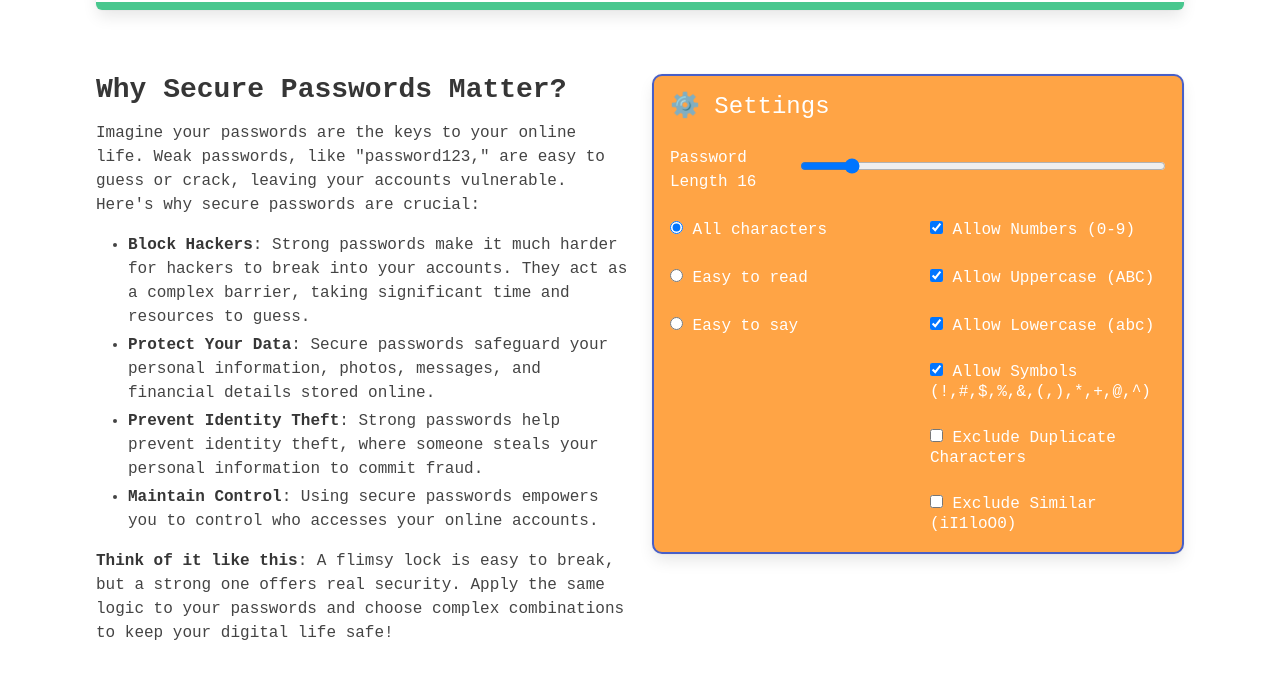
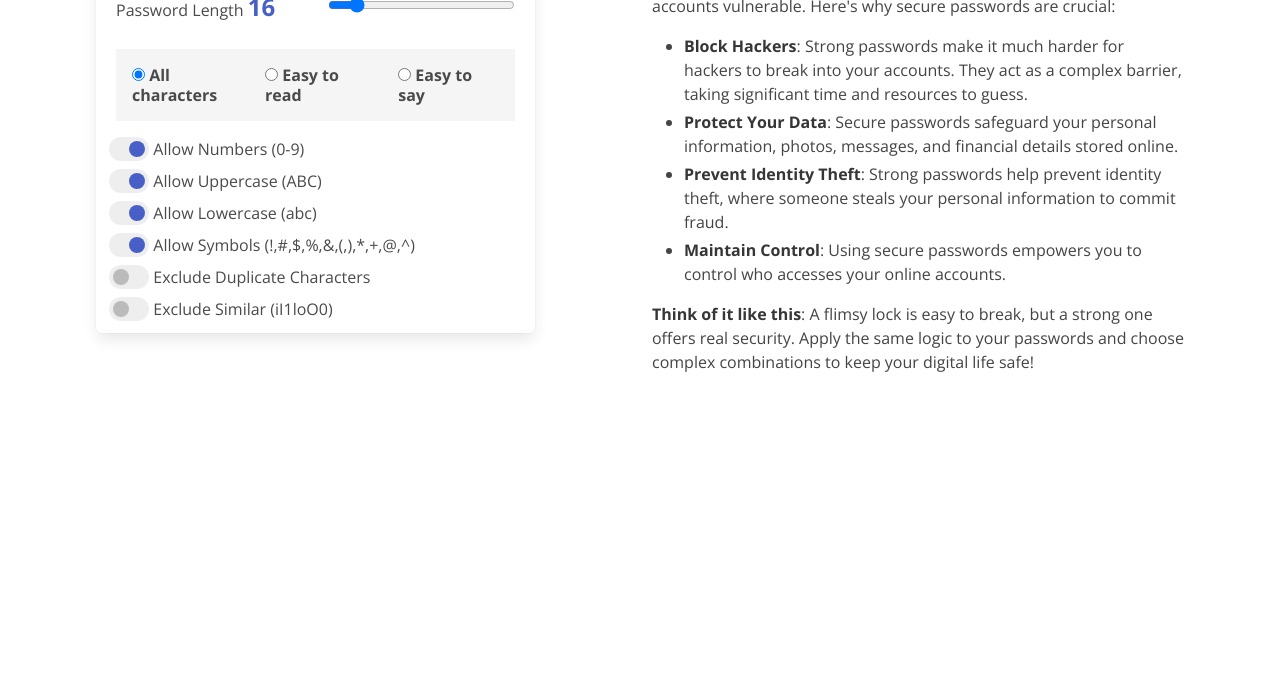
Before and after one commit to dr-wahrheit/another-password-generator, a website built with webpack: page src/templates/index.html in a window 1280 px wide. Shown: the part 364-1041 px from the top of the page. After the commit the page ends 840 px from the top, so only its background shows below. Built offline with nearby package versions, Linux system fonts and the light colour scheme.

Commit message:
New style!

```diff
--- a/package.json
+++ b/package.json
@@ -38,5 +38,8 @@
     "webpack": "^5.90.3",
     "webpack-cli": "^5.1.4",
     "webpack-dev-server": "^5.0.2"
+  },
+  "dependencies": {
+    "yarn": "^1.22.22"
   }
 }
--- a/src/styles/style.scss
+++ b/src/styles/style.scss
@@ -1,4 +1,6 @@
-$secondaryColor: #ffa445;
+@import url('https://fonts.googleapis.com/css2?family=Open+Sans:ital,wght@0,300..800;1,300..800&display=swap');
+
+$secondaryColor: #a89d91;
 $primaryColor: #485fc7;
 $backgroundColor: #ffffff;
 
@@ -18,7 +20,7 @@ body {
 	padding: 0;
 	width: 100%;
 	height: 100%;
-	font-family: "Kode Mono", monospace;
+  font-family: "Open Sans", sans-serif;
 	font-optical-sizing: auto;
 	font-weight: 400;
 	font-style: normal;
@@ -30,11 +32,20 @@ body {
 
 .title,
 .subtitle {
+	font-family: "Kode Mono", monospace;
 	color: inherit;
 }
 
 .section {
 	padding: 2rem 2rem;
+}
+
+.is-fullheight {
+	min-height: 100vh;
+}
+
+.is-fullwidth {
+	min-width: 100%;
 }
 
 .notification {
@@ -112,6 +123,7 @@ body {
 
 	.actions {
 		display: flex;
+
 		.action {
 			padding: 0 1rem;
 			color: $linkColor;
@@ -164,3 +176,35 @@ body {
 .is-owerflow-auto {
 	overflow: auto;
 }
+
+
+input {
+	+span.toggle {
+		position: relative;
+		display: inline-block;
+		height: 24px;
+		width: 40px;
+		margin-bottom: -6px;
+		margin-left: -24px;
+		background: #eee;
+		border-radius: 100vh;
+		color: rgba(0, 37, 255, 1);
+		&:before {
+			content: ' ';
+			position: absolute;
+			top: 4px;
+			left: 4px;
+			right: auto;
+			height: 16px;
+			width: 16px;
+			background: #bbb;
+			border-radius: 100vh;
+			transition: all 0.4s ease-in-out;
+		}
+	}
+	&:checked+span.toggle:before {
+		left: 20px;
+		background: $primaryColor;
+		transition: all 0.4s ease-in-out;
+	}
+}
--- a/src/templates/index.html
+++ b/src/templates/index.html
@@ -2,60 +2,40 @@
 <html>
 
 <head>
-  <meta charset="utf-8">
-  <meta name="viewport" content="width=device-width, initial-scale=1">
+  <meta charset="utf-8" />
+  <meta name="viewport" content="width=device-width, initial-scale=1" />
   <title>Another Password Generator 🔑</title>
   <meta name="description"
-    content="Generate strong and unique passwords online. Choose the length, character types and advanced options to create perfect passwords for you. No registration required, easy to use and completely free.">
-
-  <meta property="og:title" content="Online Password Generator">
+    content="Generate strong and unique passwords online. Choose the length, character types and advanced options to create perfect passwords for you. No registration required, easy to use and completely free." />
+  <meta property="og:title" content="Online Password Generator" />
   <meta property="og:description"
-    content="Generate strong and unique passwords online. Choose the length, character types and advanced options to create perfect passwords for you. No registration required, easy to use and completely free.">
-  <meta property="og:image" content="https://www.example.com/image.png">
-  <meta property="og:url" content="https://www.example.com">
-
-
-  <meta property="og:type" content="website">
-
-
-
-
+    content="Generate strong and unique passwords online. Choose the length, character types and advanced options to create perfect passwords for you. No registration required, easy to use and completely free." />
+  <meta property="og:image" content="https://www.example.com/image.png" />
+  <meta property="og:url" content="https://www.example.com" />
+  <meta property="og:type" content="website" />
   <link rel="stylesheet"
-    href="https://maxst.icons8.com/vue-static/landings/line-awesome/font-awesome-line-awesome/css/all.min.css">
-  <link rel="stylesheet" href="https://cdn.jsdelivr.net/npm/bulma@0.9.4/css/bulma.min.css">
-
-  <link rel="shortcut icon" type="image/x-icon" href="images/favicon.ico">
-  <link rel="icon" type="image/png" href="images/favicon.png">
-  <meta name="theme-color" content="#fefe21" />
-  <meta name="google-site-verification" content="kCIGPOMfoG9s_kFCsJrS7vcmgS5xBGsn8-KTbW6vc34" />
-  <script async data-id="101445408" src="//static.getclicky.com/js"></script>
-
+    href="https://maxst.icons8.com/vue-static/landings/line-awesome/font-awesome-line-awesome/css/all.min.css" />
+  <link rel="stylesheet" href="https://cdn.jsdelivr.net/npm/bulma@0.9.4/css/bulma.min.css" />
+  <link rel="shortcut icon" type="image/x-icon" href="images/favicon.ico" />
+  <link rel="icon" type="image/png" href="images/favicon.png" />
+  <meta name="theme-color" content="#222222" />
 </head>
 
-<body style="display: none;">
-
+<body style="display: none">
   <div id="notification" class="notification is-invisible">
     <button class="delete"></button>
     <p><strong>Password copied to clipboard!</strong></p>
     <p><strong>Remember</strong>: Don't paste your password anywhere suspicious. For maximum security, consider using a
-      password manager
-      to securely store your passwords.</p>
+      password manager to securely store your passwords.</p>
   </div>
 
   <div class="container">
-    <section class="hero">
-      <div class="hero-body">
-        <h1 class="title is-1">
-          Stronger Passwords, One Click Away!
-        </h1>
-        <h2 class="subtitle is-2">
-          Generate secure, unique passwords for all your accounts.
-        </h2>
-      </div>
-    </section>
-
-    <section class="section pwd">
-      <div class="box is-relative">
+    <section class="section">
+      <div class="columns is-fullheight is-align-items-center is-justify-content-center">
+        <!-- SETTINGS -->
+        <div class="column is-5">
+          <section class="is-relative box section pwd has-background-light">
+            <div class="">
               <div class="pwd-container">
                 <div class="is-owerflow-auto">
                   <div id="pwd-generated" class="pwd-generated"></div>
@@ -69,22 +49,109 @@
                   </div>
                 </div>
               </div>
+            </div>
             <progress id="pwd-strength" class="progress" value="100" max="100"></progress>
+          </section>
+          <div class="box">
+            <h4 class="subtitle is-4"><i class="fas fa-cog"></i> Settings</h4>
+            <div class="columns is-vcentered">
+              <div class="column">
+                Password Length
+                <span id="settings-password-length-display" class="is-size-4 has-text-link has-text-weight-bold">16</span>
               </div>
-    </section>
-    <section class="section">
+              <div class="column">
+                <input id="settings-password-length" type="range" name="settings-password-length" min="0" max="128"
+                  value="16" step="8" class="setting-element" />
+              </div>
+            </div>
+
+            <div class="columns is-gapless">
+              <div class="column is-4">
+                <label class="radio has-text-weight-bold has-background-light p-4 is-fullwidth">
+                  <input type="radio" class="setting-pwd-mode" name="pwd-mode" value="all-characters" checked />
+                  All characters
+                </label>
+              </div>
+              <div class="column is-4">
+                <label class="radio has-text-weight-bold has-background-light p-4 is-fullwidth">
+                  <input type="radio" class="setting-pwd-mode" name="pwd-mode" value="easy-to-read" />
+                  Easy to read
+                </label>
+              </div>
+              <div class="column is-4">
+                <label class="radio has-text-weight-bold has-background-light p-4 is-fullwidth">
+                  <input type="radio" class="setting-pwd-mode" name="pwd-mode" value="easy-to-say" />
+                  Easy to say
+                </label>
+              </div>
+            </div>
 
             <div class="columns">
+              <div class="column py-1">
+                <label class="checkbox">
+                  <input id="settings-allow-numbers" type="checkbox" class="setting-element" checked />
+                  <span class="toggle"></span>
+                  Allow Numbers (0-9)
+                </label>
+              </div>
+            </div>
+            <div class="columns">
+              <div class="column py-1">
+                <label class="checkbox">
+                  <input id="settings-allow-uppercase" type="checkbox" class="setting-element" checked />
+                  <span class="toggle"></span>
+                  Allow Uppercase (ABC)
+                </label>
+              </div>
+            </div>
+            <div class="columns">
+              <div class="column py-1">
+                <label class="checkbox">
+                  <input id="settings-allow-lowercase" type="checkbox" class="setting-element" checked />
+                  <span class="toggle"></span>
+                  Allow Lowercase (abc)
+                </label>
+              </div>
+            </div>
+            <div class="columns">
+              <div class="column py-1">
+                <label class="checkbox">
+                  <input id="settings-allow-symbols" type="checkbox" class="setting-element" checked />
+                  <span class="toggle"></span>
+                  Allow Symbols (<span id="settings-allow-symbols-list"></span>)
+                </label>
+              </div>
+            </div>
+            <div class="columns">
+              <div class="column py-1">
+                <label class="checkbox">
+                  <input id="settings-exclude-duplicate-characters" type="checkbox" class="setting-element" />
+                  <span class="toggle"></span>
+                  Exclude Duplicate Characters
+                </label>
+              </div>
+            </div>
+            <div class="columns">
+              <div class="column py-1">
+                <label class="checkbox">
+                  <input id="settings-exclude-similar-characters" type="checkbox" class="setting-element" />
+                  <span class="toggle"></span>
+                  Exclude Similar (iI1loO0)
+                </label>
+              </div>
+            </div>
+          </div>
+        </div>
 
-        <div class="column">
+        <div class="column is-6 is-offset-1">
           <div class="content">
-            <h2>Why Secure Passwords Matter?</h2>
-            <p>
-              Imagine your passwords are the keys to your online life. Weak passwords, like "password123," are easy to
-              guess or crack, leaving your accounts vulnerable. Here's why secure passwords are crucial:
-            </p>
-
-            <ul>
+            <h1 class="title is-3 mb-6">Stronger Passwords, One Click Away!</h1>
+            <h2 class="subtitle is-5">Generate secure, unique passwords for all your accounts.</h2>
+            <h4>Why Secure Passwords Matter?</h4>
+            <p class="">Imagine your passwords are the keys to your online life. Weak passwords, like
+              "password123," are easy to guess or crack, leaving your accounts vulnerable. Here's why secure passwords
+              are crucial:</p>
+            <ul class="">
               <li><strong>Block Hackers</strong>: Strong passwords make it much harder for hackers to break into your
                 accounts. They act as a complex barrier, taking significant time and resources to guess.</li>
               <li><strong>Protect Your Data</strong>: Secure passwords safeguard your personal information, photos,
@@ -94,114 +161,16 @@
               <li><strong>Maintain Control</strong>: Using secure passwords empowers you to control who accesses your
                 online accounts.</li>
             </ul>
-
+            <p class="">
               <strong>Think of it like this</strong>: A flimsy lock is easy to break, but a strong one offers real
               security. Apply the same logic to your passwords and choose complex combinations to keep your digital life
               safe!
-
-          </div>
-        </div>
-
-        <!-- SETTINGS -->
-        <div class="column">
-          <div class="settings-container box">
-            <h4 class="subtitle is-4">⚙️ Settings</h4>
-
-
-            <div class="columns  is-vcentered">
-              <div class="column">
-                Password Length
-                <span id="settings-password-length-display">16</span>
-              </div>
-              <div class="column is-three-quarters">
-                <input id="settings-password-length" type="range" name="settings-password-length" min="0" max="128"
-                  value="16" step="1" class="setting-element" />
-              </div>
-            </div>
-
-            <div class="columns">
-              <div class="column">
-                <label class="radio">
-                  <input type="radio" class="setting-pwd-mode" name="pwd-mode" value="all-characters" checked>
-                  All characters
-                </label>
-              </div>
-              <div class="column">
-                <label class="checkbox">
-                  <input id="settings-allow-numbers" type="checkbox" class="setting-element" checked>
-                  Allow Numbers (0-9)
-                </label>
-              </div>
-
-            </div>
-            <div class="columns">
-              <div class="column">
-                <label class="radio">
-                  <input type="radio" class="setting-pwd-mode" name="pwd-mode" value="easy-to-read">
-                  Easy to read
-                </label>
-              </div>
-              <div class="column">
-                <label class="checkbox">
-                  <input id="settings-allow-uppercase" type="checkbox" class="setting-element" checked>
-                  Allow Uppercase (ABC)
-                </label>
-              </div>
-
-
-            </div>
-            <div class="columns">
-              <div class="column">
-                <label class="radio">
-                  <input type="radio" class="setting-pwd-mode" name="pwd-mode" value="easy-to-say">
-                  Easy to say
-                </label>
-              </div>
-              <div class="column">
-                <label class="checkbox">
-                  <input id="settings-allow-lowercase" type="checkbox" class="setting-element" checked>
-                  Allow Lowercase (abc)
-                </label>
-              </div>
-
-
-            </div>
-            <div class="columns">
-              <div class="column"></div>
-              <div class="column">
-                <label class="checkbox">
-                  <input id="settings-allow-symbols" type="checkbox" class="setting-element" checked>
-                  Allow Symbols (<span id="settings-allow-symbols-list"></span>)
-                </label>
-              </div>
-            </div>
-            <div class="columns">
-              <div class="column"></div>
-              <div class="column">
-                <label class="checkbox">
-                  <input id="settings-exclude-duplicate-characters" type="checkbox" class="setting-element">
-                  Exclude Duplicate Characters
-                </label>
-              </div>
-            </div>
-            <div class="columns">
-              <div class="column"></div>
-              <div class="column">
-                <label class="checkbox">
-                  <input id="settings-exclude-similar-characters" type="checkbox" class="setting-element">
-                  Exclude Similar (iI1loO0)
-                </label>
+            </p>
           </div>
         </div>
 
       </div>
-        </div>
-      </div>
-
     </section>
-
-
-
   </div>
   <!-- <footer class="footer">
     <div class="content has-text-centered">
@@ -212,10 +181,6 @@
       </p>
     </div>
   </footer> -->
-
-  <noscript>
-    <p><img alt="Clicky" width="1" height="1" src="//in.getclicky.com/101445408ns.gif" /></p>
-  </noscript>
 </body>
 
 </html>
```
Also changed, not shown: 2 other files. Lines whose indentation alone changed are shown as unchanged.
